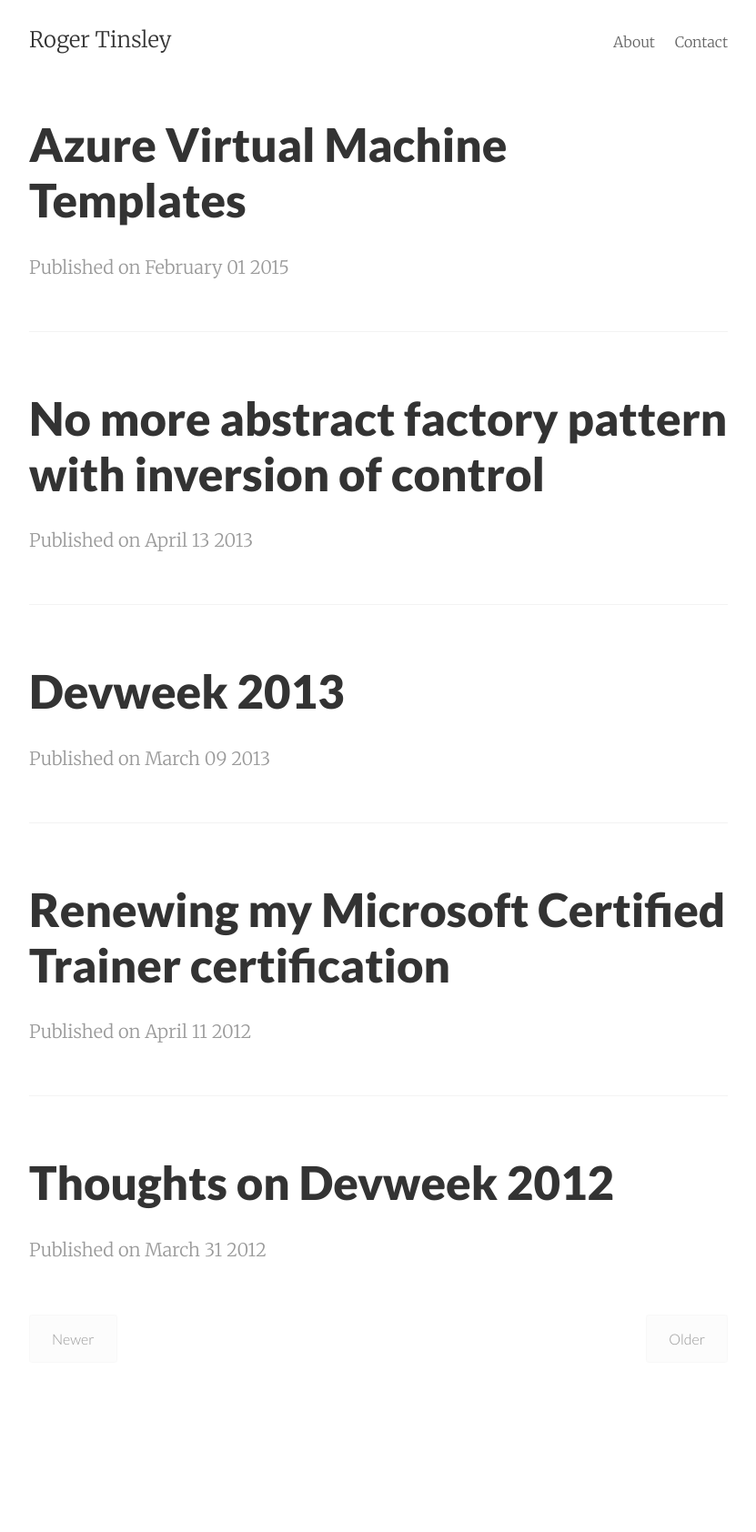
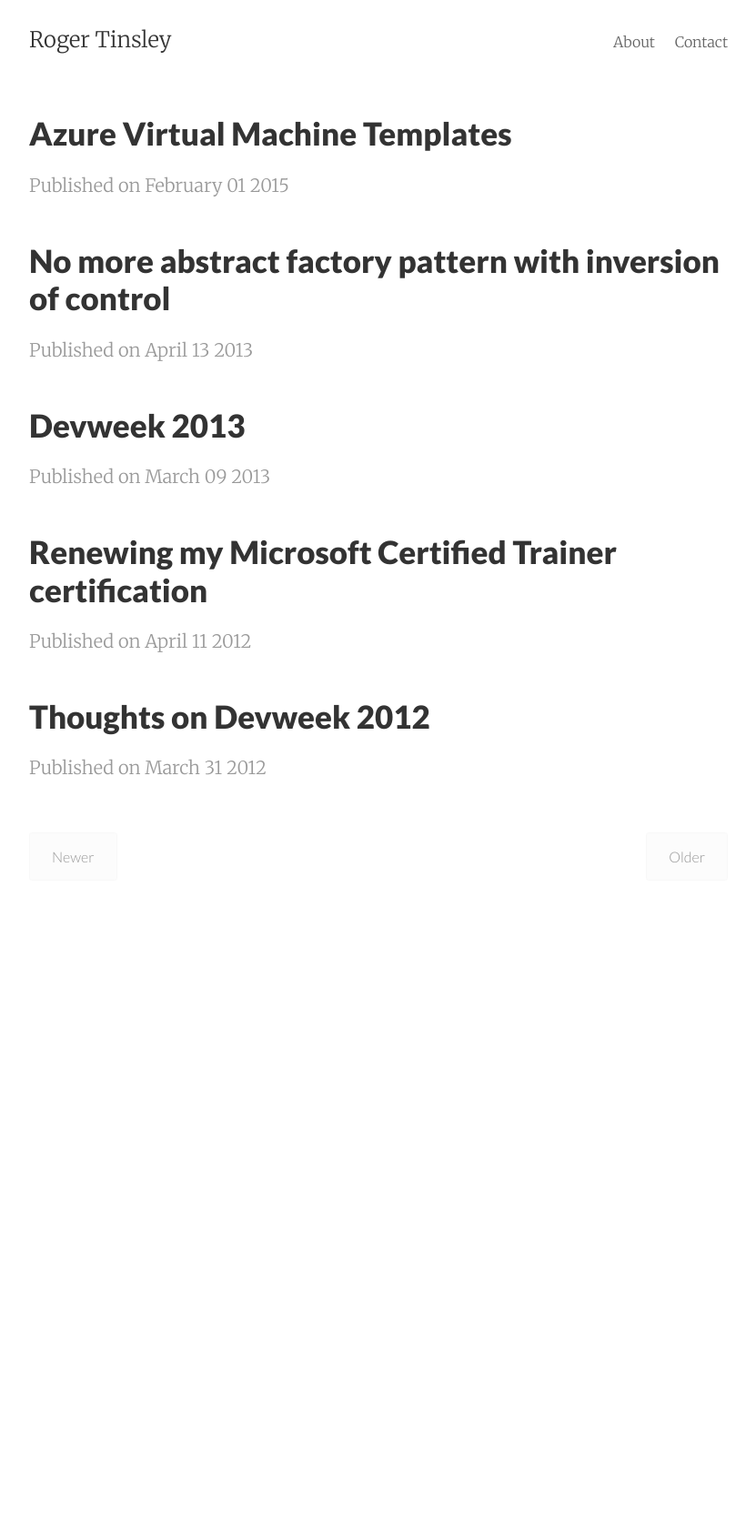
Before and after one commit to rogertinsley/rogertinsley.github.io, a Jekyll site: the page built from index.html, in a window 1280 px wide. Shown: the whole page at 91% size, without its empty margins (224-1055 px from the left). Built offline with Jekyll 4.4.1, drawn with Linux system fonts in a browser that asks for light colours; the list of posts is cut into pages by our own code; after the commit the page ends 1154 px from its top, so only the background shows below that.

Commit message:
CSS changes

```diff
--- a/_sass/_main.scss
+++ b/_sass/_main.scss
@@ -147,7 +147,6 @@
 .posts .post {
   margin-bottom: 0.75em;
   padding-bottom: .375em;
-  border-bottom: thin solid #f3f3f3;
 }
 
 .posts .post:last-child {
@@ -383,9 +382,8 @@
   }
 
   .posts .post {
-    margin-bottom: 1.333em;
+    margin-bottom: 0.333em;
     padding-bottom: 0.666em;
-    border-bottom: thin solid #f3f3f3;
   }
 
   .posts .post:last-child {
@@ -447,12 +445,12 @@
 @media screen and (min-width: 64em) {
   .h1,
   h1 {
-    font-size: 4.498rem;
+    font-size: 3.498rem;
   }
 
   .h2,
   h2 {
-    font-size: 3.18rem;
+    font-size: 2.18rem;
   }
 
   .h3,
@@ -474,9 +472,8 @@
   }
 
   .posts .post {
-    margin-bottom: 2.666em;
-    padding-bottom: 1.333em;
-    border-bottom: thin solid #f3f3f3;
+    margin-bottom: 0.666em;
+    padding-bottom: 0.333em;
   }
 
   .posts .post:last-child {
```
